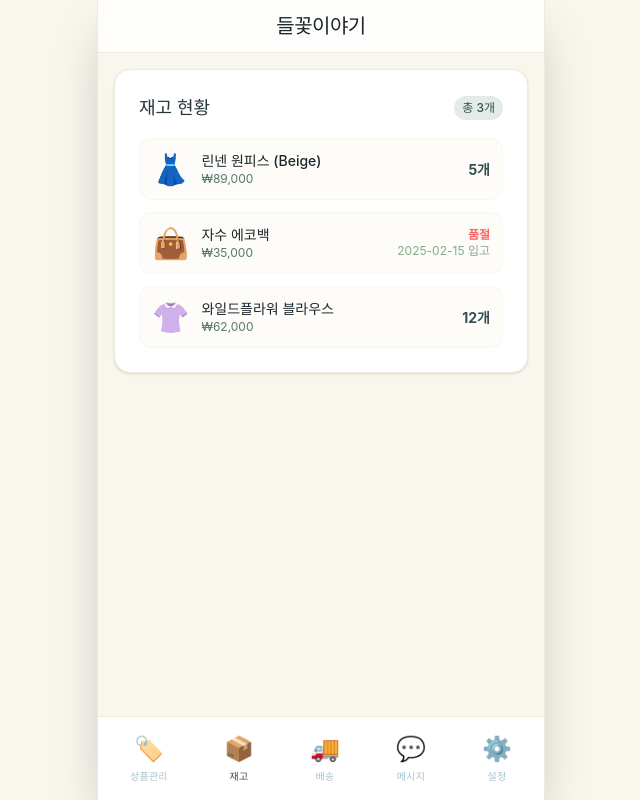
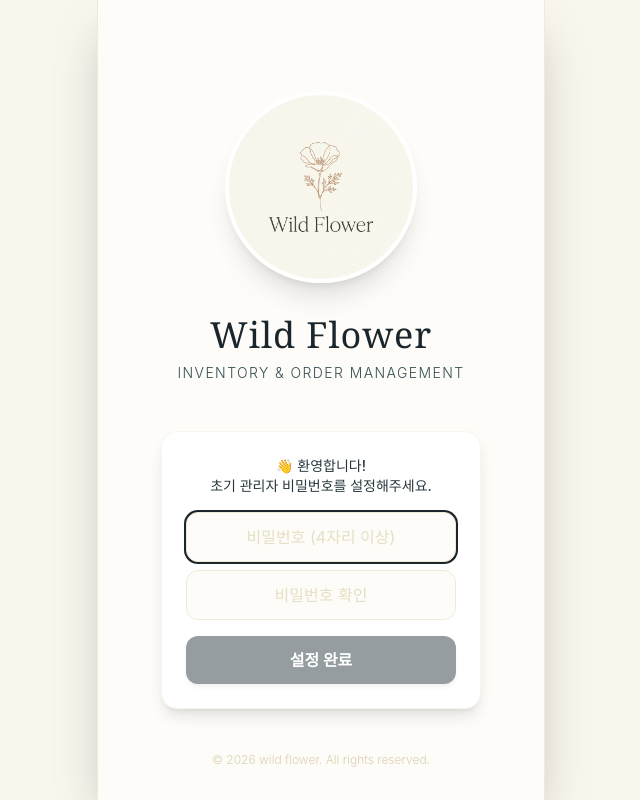
Before and after one commit to antonyu-ctrl/wild-flower, a React (Vite) app: page / in a window 1280 px wide. Shown: the whole page, without its empty margins (319-959 px from the left). Built offline with nearby package versions, Linux system fonts and the light colour scheme.

Commit message:
Add Welcome Screen and fix UI colors

```diff
--- a/src/App.tsx
+++ b/src/App.tsx
@@ -11,19 +11,23 @@ import { DataProvider } from './context/DataContext';
 import OrderManagement from './pages/OrderManagement';
 import Settings from './pages/Settings';
 
+import Welcome from './pages/Welcome';
+
 function App() {
   return (
     <DataProvider>
       <BrowserRouter>
-        <Layout>
-          <Routes>
-            <Route path="/" element={<Inventory />} />
-            <Route path="/products" element={<ProductMasterPage />} />
-            <Route path="/shipping" element={<OrderManagement />} />
-            <Route path="/inbox" element={<Inbox />} />
-            <Route path="/settings" element={<Settings />} />
-          </Routes>
-        </Layout>
+        <Routes>
+          {/* Landing Page (No Layout) */}
+          <Route path="/" element={<Welcome />} />
+
+          {/* Main App Pages (With Layout) */}
+          <Route path="/inbox" element={<Layout><Inbox /></Layout>} />
+          <Route path="/shipping" element={<Layout><OrderManagement /></Layout>} />
+          <Route path="/inventory" element={<Layout><Inventory /></Layout>} />
+          <Route path="/products" element={<Layout><ProductMasterPage /></Layout>} />
+          <Route path="/settings" element={<Layout><Settings /></Layout>} />
+        </Routes>
       </BrowserRouter>
     </DataProvider>
   );
--- a/src/components/Layout.tsx
+++ b/src/components/Layout.tsx
@@ -10,7 +10,7 @@ export default function Layout({ children }: LayoutProps) {
 
     const navItems = [
         { name: '상품관리', path: '/products', icon: '🏷️' },
-        { name: '재고', path: '/', icon: '📦' },
+        { name: '재고', path: '/inventory', icon: '📦' },
         { name: '배송', path: '/shipping', icon: '🚚' },
         { name: '메시지', path: '/inbox', icon: '💬' },
         { name: '설정', path: '/settings', icon: '⚙️' },
--- a/src/context/DataContext.tsx
+++ b/src/context/DataContext.tsx
@@ -19,6 +19,7 @@ interface DataContextType {
     adminPassword: string;
     categories: { id: string; name: string; prefix: string; }[];
     instagramConfig: InstagramConfig;
+    isPasswordSet: boolean;
     addOrder: (order: Omit<Order, 'id' | 'status'>, quantity: number) => void;
     updateOrderStatus: (orderId: string, status: Order['status'], details?: Partial<Order>) => void;
     deleteOrder: (orderId: string) => void;
@@ -38,6 +39,10 @@ export function DataProvider({ children }: { children: ReactNode }) {
     const [products, setProducts] = useState<ProductMaster[]>(initialProducts);
 
     const [adminPassword, setAdminPassword] = useState<string>(() => localStorage.getItem('adminPassword') || '1234');
+
+    // Check if password involves a change from default '1234'
+    const isPasswordSet = adminPassword !== '1234';
+
     const [categories, setCategories] = useState<{ id: string; name: string; prefix: string; }[]>(() => {
         const saved = localStorage.getItem('productCategories');
         return saved ? JSON.parse(saved) : [
@@ -138,7 +143,7 @@ export function DataProvider({ children }: { children: ReactNode }) {
     return (
         <DataContext.Provider value={{
             inventory, orders, products,
-            adminPassword, categories, instagramConfig,
+            adminPassword, categories, instagramConfig, isPasswordSet,
             addOrder, updateOrderStatus, deleteOrder, addProduct,
             updateAdminPassword, addCategory, deleteCategory,
             connectInstagram, disconnectInstagram
--- a/src/pages/Settings.tsx
+++ b/src/pages/Settings.tsx
@@ -120,7 +120,7 @@ export default function Settings() {
                                 className={`px-6 py-3 rounded-xl font-bold text-white transition-all shadow-sm
                                     ${isVerifying
                                         ? 'bg-sand-400 cursor-wait'
-                                        : 'bg-terracotta-500 hover:bg-terracotta-600 hover:shadow-md active:scale-95'
+                                        : 'bg-sage-700 hover:bg-sage-800 hover:shadow-md active:scale-95'
                                     }`}
                             >
                                 {isVerifying ? '연결 중...' : '연결하기'}
--- /dev/null
+++ b/src/pages/Welcome.tsx
@@ -0,0 +1,92 @@
+import { useState } from 'react';
+import { useNavigate } from 'react-router-dom';
+import { useData } from '../context/DataContext';
+
+export default function Welcome() {
+    const { isPasswordSet, updateAdminPassword } = useData();
+    const navigate = useNavigate();
+    const [passwordInput, setPasswordInput] = useState('');
+    const [confirmPasswordInput, setConfirmPasswordInput] = useState('');
+
+    const handleSetup = () => {
+        if (passwordInput.length < 4) {
+            alert('비밀번호는 4자리 이상이어야 합니다.');
+            return;
+        }
+        if (passwordInput !== confirmPasswordInput) {
+            alert('비밀번호가 일치하지 않습니다.');
+            return;
+        }
+        updateAdminPassword(passwordInput);
+        alert('관리자 설정이 완료되었습니다!');
+        navigate('/inbox'); // Go to main app
+    };
+
+    const handleEnter = () => {
+        navigate('/inbox');
+    };
+
+    return (
+        <div className="min-h-screen bg-sand-50 flex flex-col items-center justify-center p-6 text-center max-w-md mx-auto shadow-2xl border-x border-sand-200">
+            <div className="animate-in fade-in zoom-in duration-700 flex flex-col items-center w-full">
+                {/* Logo */}
+                <div className="w-48 h-48 bg-cream rounded-full shadow-xl flex items-center justify-center mb-8 border-4 border-white overflow-hidden">
+                    <img src="/logo.png" alt="Wild Flower" className="w-full h-full object-cover opacity-90 hover:scale-105 transition-transform duration-700" />
+                </div>
+
+                {/* Title */}
+                <h1 className="text-4xl font-serif text-sage-900 mb-2 tracking-wide">
+                    Wild Flower
+                </h1>
+                <p className="text-sage-600 mb-12 font-light tracking-widest text-sm uppercase">
+                    Inventory & Order Management
+                </p>
+
+                {/* Onboarding Logic */}
+                <div className="w-full max-w-xs space-y-4">
+                    {!isPasswordSet ? (
+                        <div className="bg-white p-6 rounded-2xl shadow-lg border border-sand-100 animate-in slide-in-from-bottom-4 duration-700 delay-300">
+                            <p className="text-sm text-sage-800 mb-4 font-medium">
+                                👋 환영합니다!<br />초기 관리자 비밀번호를 설정해주세요.
+                            </p>
+                            <input
+                                type="password"
+                                placeholder="비밀번호 (4자리 이상)"
+                                className="w-full p-3 bg-sand-50 border border-sand-200 rounded-xl mb-2 text-center focus:ring-2 focus:ring-terracotta-400 outline-none transition-all placeholder:text-sand-300 text-sage-900"
+                                value={passwordInput}
+                                onChange={(e) => setPasswordInput(e.target.value)}
+                                autoFocus
+                            />
+                            <input
+                                type="password"
+                                placeholder="비밀번호 확인"
+                                className="w-full p-3 bg-sand-50 border border-sand-200 rounded-xl mb-4 text-center focus:ring-2 focus:ring-terracotta-400 outline-none transition-all placeholder:text-sand-300 text-sage-900"
+                                value={confirmPasswordInput}
+                                onChange={(e) => setConfirmPasswordInput(e.target.value)}
+                            />
+                            <button
+                                onClick={handleSetup}
+                                disabled={!passwordInput || !confirmPasswordInput}
+                                className="w-full py-3 bg-sage-700 text-white rounded-xl font-bold shadow-md hover:bg-sage-800 transition-all active:scale-95 disabled:opacity-50 disabled:cursor-not-allowed"
+                            >
+                                설정 완료
+                            </button>
+                        </div>
+                    ) : (
+                        <button
+                            onClick={handleEnter}
+                            className="w-full py-4 bg-sage-800 text-white rounded-xl font-bold shadow-lg hover:bg-sage-900 transition-all active:scale-95 animate-in slide-in-from-bottom-4 duration-700 delay-300 flex items-center justify-center gap-2 group"
+                        >
+                            <span>관리 시작</span>
+                            <span className="group-hover:translate-x-1 transition-transform">→</span>
+                        </button>
+                    )}
+                </div>
+            </div>
+
+            <p className="absolute bottom-8 text-xs text-sand-400 font-light">
+                © 2026 wild flower. All rights reserved.
+            </p>
+        </div>
+    );
+}
```
Also changed, not shown: public/logo.png (added).
